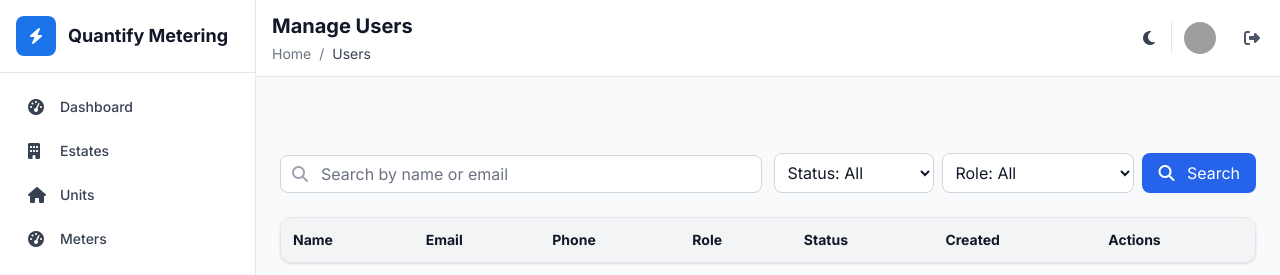
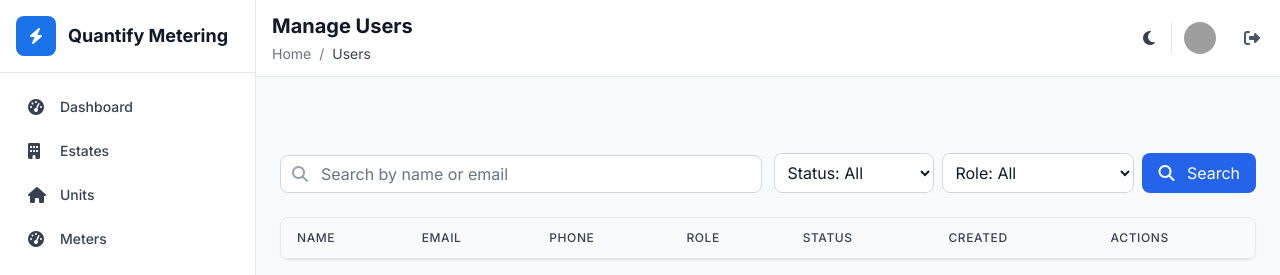
Before and after one commit to double-eye-za/QuantifyMeteringSystem, a Flask app: template app/templates/users/users.html in a window 1280 px wide. Shown: the top 275 px of the page. Run offline with Flask 3, Linux system fonts and the light colour scheme; the template is opened without the code that fills it, so the values that code supplies are empty; some libraries are stand-ins or nearby versions; grey boxes are pictures that could not be loaded.

Commit message:
refactor: update button styles and table headers in roles and users management pages for improved UI consistency

```diff
--- a/app/templates/users/users.html
+++ b/app/templates/users/users.html
@@ -20,7 +20,7 @@ Manage Users
       <div class="flex items-center justify-end">
 
         {% if current_user.has_permission("users.create") %}
-        <button id="invite-open" type="button" class="inline-flex items-center gap-2 px-3 py-2 bg-blue-600 hover:bg-blue-700 shadow-sm transition-colors duration-200 text-white rounded text-sm">
+        <button id="invite-open" type="button" class="px-4 py-2 bg-primary hover:bg-blue-700 text-white rounded-lg text-sm transition-colors">
           <i class="fa-solid fa-user-plus"></i>
           <span>Create user</span>
                         </button>
@@ -70,35 +70,35 @@ Manage Users
       </div>
 
       <!-- Desktop View - Table -->
-      <div class="hidden md:block mt-4 overflow-x-auto bg-white dark:bg-gray-800 rounded-xl shadow border border-gray-200 dark:border-gray-700 transition-colors duration-200">
+      <div class="hidden md:block mt-4 overflow-x-auto bg-white dark:bg-gray-800 rounded-lg shadow-sm border border-gray-200 dark:border-gray-700 transition-colors duration-200">
         <table class="min-w-full text-sm">
-          <thead class="bg-gray-100 dark:bg-gray-700">
+          <thead class="bg-gray-50 dark:bg-gray-700 border-b border-gray-200 dark:border-gray-600">
             <tr>
-              <th class="text-left p-3 text-gray-900 dark:text-gray-100">Name</th>
-              <th class="text-left p-3 text-gray-900 dark:text-gray-100">Email</th>
-              <th class="text-left p-3 text-gray-900 dark:text-gray-100">Phone</th>
-              <th class="text-left p-3 text-gray-900 dark:text-gray-100">Role</th>
-              <th class="text-left p-3 text-gray-900 dark:text-gray-100">Status</th>
-              <th class="text-left p-3 text-gray-900 dark:text-gray-100">Created</th>
-              <th class="text-left p-3 text-gray-900 dark:text-gray-100">Actions</th>
+              <th class="px-4 py-3 text-left text-xs font-medium text-gray-700 dark:text-gray-300 uppercase tracking-wider">Name</th>
+              <th class="px-4 py-3 text-left text-xs font-medium text-gray-700 dark:text-gray-300 uppercase tracking-wider">Email</th>
+              <th class="px-4 py-3 text-left text-xs font-medium text-gray-700 dark:text-gray-300 uppercase tracking-wider">Phone</th>
+              <th class="px-4 py-3 text-left text-xs font-medium text-gray-700 dark:text-gray-300 uppercase tracking-wider">Role</th>
+              <th class="px-4 py-3 text-left text-xs font-medium text-gray-700 dark:text-gray-300 uppercase tracking-wider">Status</th>
+              <th class="px-4 py-3 text-left text-xs font-medium text-gray-700 dark:text-gray-300 uppercase tracking-wider">Created</th>
+              <th class="px-4 py-3 text-left text-xs font-medium text-gray-700 dark:text-gray-300 uppercase tracking-wider">Actions</th>
                                 </tr>
                             </thead>
           <tbody class="bg-white dark:bg-gray-800 divide-y divide-gray-100 dark:divide-gray-700">
             {% for user in users %}
             <tr class="odd:bg-gray-50 dark:odd:bg-gray-700/50 hover:bg-gray-100 dark:hover:bg-gray-700 transition-colors duration-200">
-              <td class="p-3 text-gray-900 dark:text-gray-100">{{ user.full_name }}</td>
-              <td class="p-3 text-gray-900 dark:text-gray-100">{{ user.email }}</td>
-              <td class="p-3 text-gray-900 dark:text-gray-100">{{ user.phone or '-' }}</td>
-              <td class="p-3 text-gray-900 dark:text-gray-100">{{ user.role_name or '-' }}</td>
-              <td class="p-3">
+              <td class="px-4 py-3 text-gray-900 dark:text-gray-100">{{ user.full_name }}</td>
+              <td class="px-4 py-3 text-gray-900 dark:text-gray-100">{{ user.email }}</td>
+              <td class="px-4 py-3 text-gray-900 dark:text-gray-100">{{ user.phone or '-' }}</td>
+              <td class="px-4 py-3 text-gray-900 dark:text-gray-100">{{ user.role_name or '-' }}</td>
+              <td class="px-4 py-3">
                 <span
                   class="px-2 py-1 rounded text-white text-xs {{ 'bg-green-600' if user.is_active else 'bg-gray-500' }}"
                 >
                   {{ 'Active' if user.is_active else 'Disabled' }}
                                         </span>
                                     </td>
-              <td class="p-3 text-gray-900 dark:text-gray-100">{{ user.created_at }}</td>
-              <td class="p-3">
+              <td class="px-4 py-3 text-gray-900 dark:text-gray-100">{{ user.created_at }}</td>
+              <td class="px-4 py-3">
                 <div class="flex gap-2">
                   {% if current_user.has_permission("users.edit") %}
                   <button data-user='{{user | tojson}}' class="inline-flex items-center px-2 py-1 border border-gray-300 dark:border-gray-600 rounded text-xs hover:bg-gray-100 dark:hover:bg-gray-600 text-gray-700 dark:text-gray-300 transition-colors duration-200" title="Edit user">
@@ -475,7 +475,7 @@ Manage Users
           <button
             type="submit"
             form="invite-form"
-            class="px-4 py-2 text-sm font-medium text-white bg-blue-600 border border-transparent rounded-lg hover:bg-blue-700 focus:outline-none focus:ring-2 focus:ring-offset-2 focus:ring-blue-500 transition-colors duration-200"
+            class="px-4 py-2 bg-primary hover:bg-blue-700 text-white rounded-lg text-sm transition-colors"
           >
             Create User
                 </button>
```
Also changed, not shown: app/templates/roles&permissions/roles.html (+9 -9 lines).
